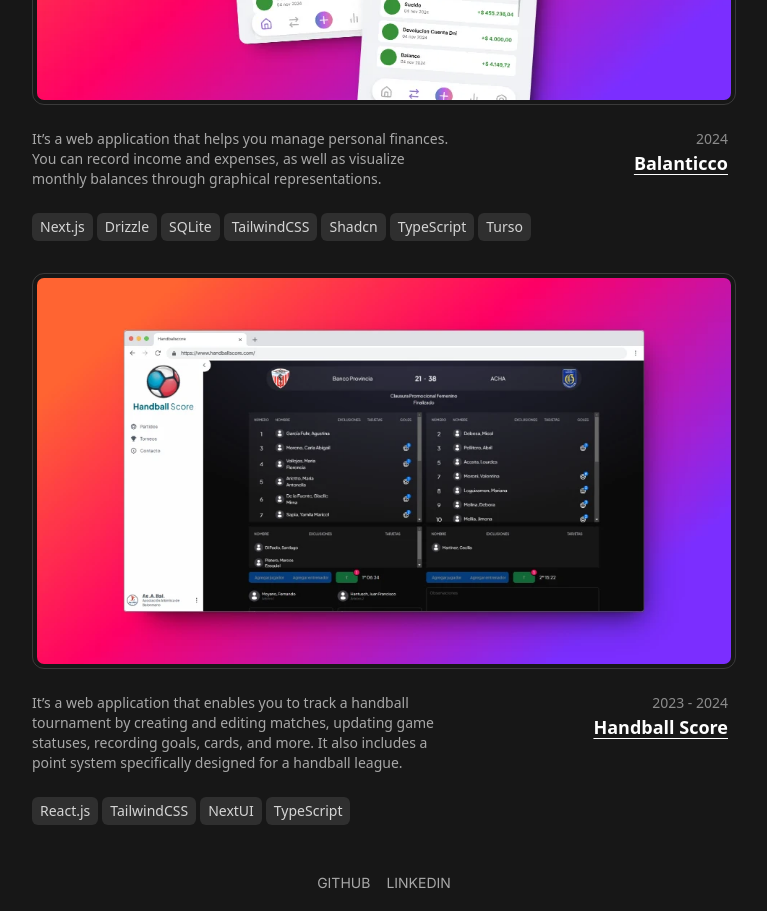
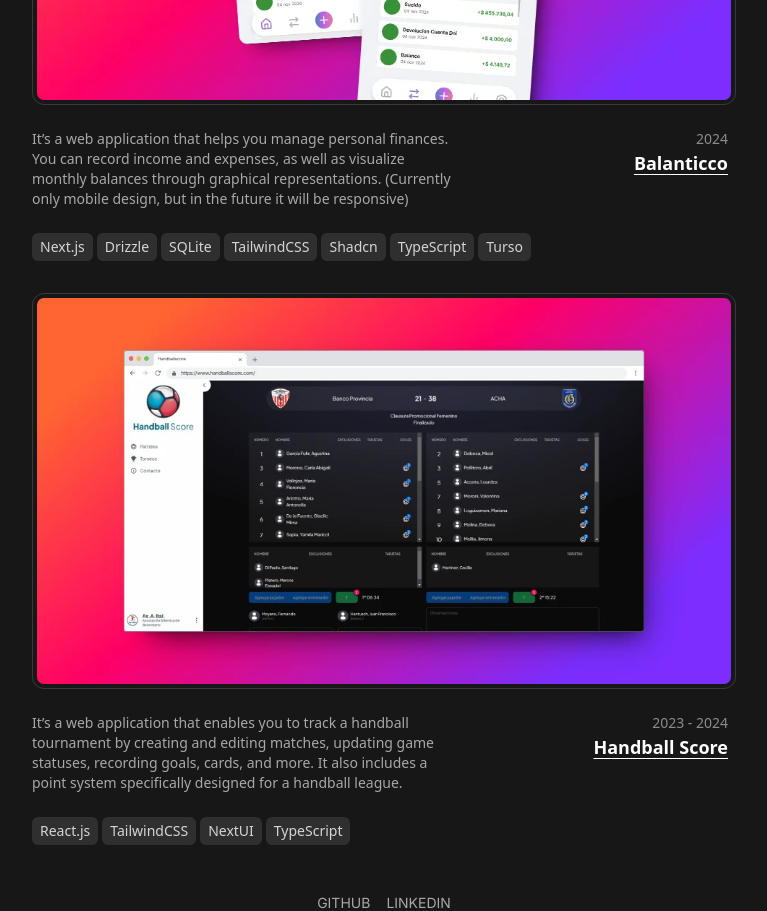
Before and after one commit to lautaroroldan/porfolio, a Next.js app: page / in a window 1280 px wide. Shown: the part 1320-2231 px from the top of the page, without its empty margins (256-1023 px from the left). Built offline with nearby package versions, Linux system fonts and the light colour scheme.

Commit message:
Fix Balanticco Project:<Se modifica la descripcion de balanticco y se arregla la url >

```diff
--- a/components/Project/project.tsx
+++ b/components/Project/project.tsx
@@ -6,11 +6,11 @@
 const projects = [
     {
         title: 'Balanticco',
-        description: 'It’s a web application that helps you manage personal finances. You can record income and expenses, as well as visualize monthly balances through graphical representations.',
+        description: 'It’s a web application that helps you manage personal finances. You can record income and expenses, as well as visualize monthly balances through graphical representations. (Currently only mobile design, but in the future it will be responsive)',
         technologies: ['Next.js', 'Drizzle', 'SQLite', 'TailwindCSS', 'Shadcn', 'TypeScript', 'Turso'],
         date: '2024',
         backgroundImg: balanticco,
-        projectUrl: 'https://balanticco.vercel.app/'
+        projectUrl: 'https://balanticco.vercel.app/login'
     },
     {
         title: 'Handball Score',
```
